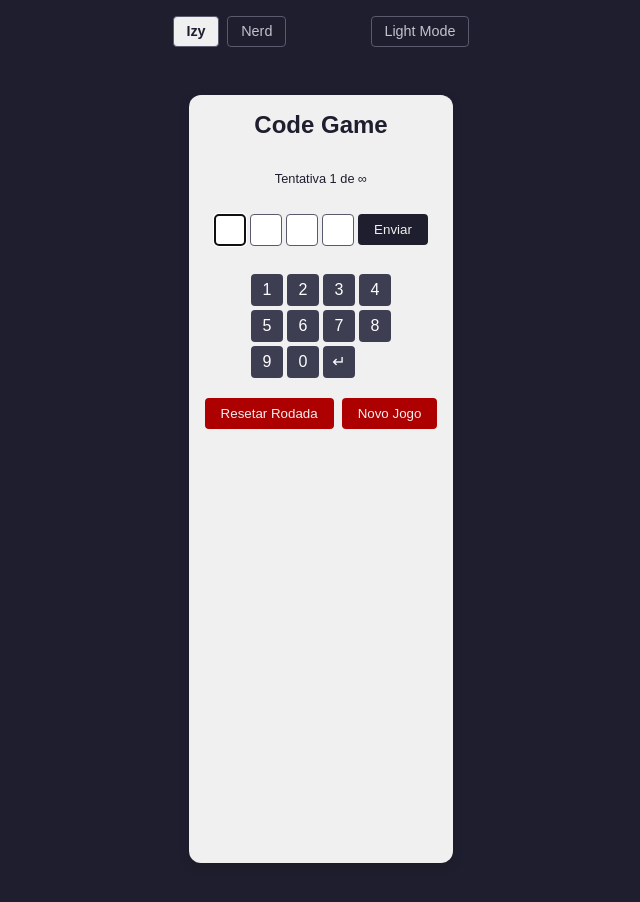
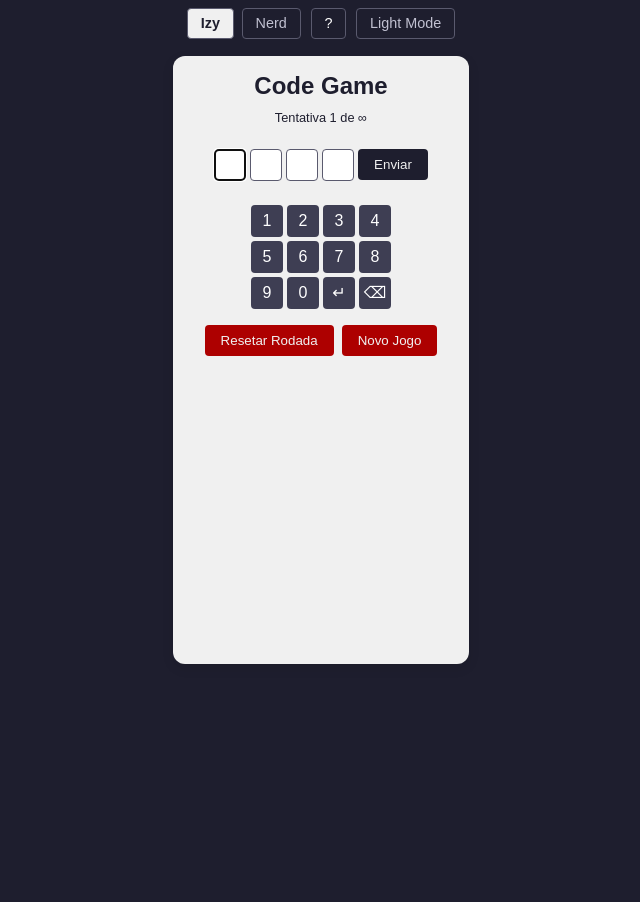
Before and after one commit to Luizcarlosmaia/CodeGame, a React (Vite) app: page / in a window 1280 px wide. Shown: the top 902 px of the page, without its empty margins (319-959 px from the left). After the commit the page ends 863 px from the top, so only its background shows below. Built offline with nearby package versions, Linux system fonts and the light colour scheme.

Commit message:
melhorias visuais e de comportamentos atualizados

```diff
--- a/src/App.tsx
+++ b/src/App.tsx
@@ -1,9 +1,11 @@
-// App.tsx
 import React, { useState } from "react";
 import { ThemeProvider } from "styled-components";
 import { GlobalStyles } from "./styles/GlobalStyles";
 import { theme, darkTheme } from "./theme";
 import { Game } from "./components/Game";
+import { IconButton } from "./styles/AppStyles";
+import { HelpModal } from "./components/HelpModal";
+
 import {
   Header,
   ModeMenu,
@@ -15,7 +17,7 @@ export const App: React.FC = () => {
   const [isDark, setIsDark] = useState(true);
   const [mode, setMode] = useState<"easy" | "hard">("easy");
   const activeTheme = isDark ? darkTheme : theme;
-
+  const [showHelp, setShowHelp] = useState(false);
   return (
     <ThemeProvider theme={activeTheme}>
       <GlobalStyles />
@@ -34,15 +36,16 @@ export const App: React.FC = () => {
             Nerd
           </ModeToggleButton>
         </ModeMenu>
-
+        <IconButton onClick={() => setShowHelp(true)} aria-label="Como jogar">
+          ?
+        </IconButton>
         <ThemeToggleWrapper>
           <ModeToggleButton active={false} onClick={() => setIsDark((d) => !d)}>
             {isDark ? "Light Mode" : "Dark Mode"}
           </ModeToggleButton>
         </ThemeToggleWrapper>
       </Header>
-
-      {/* PASSA O mode PARA O GAME */}
+      {showHelp && <HelpModal onClose={() => setShowHelp(false)} />}
       <Game mode={mode} />
     </ThemeProvider>
   );
--- a/src/components/Game.tsx
+++ b/src/components/Game.tsx
@@ -30,12 +30,28 @@ interface GameProps {
   mode: "easy" | "hard";
 }
 export const Game: React.FC<GameProps> = ({ mode }) => {
-  const [secretCode, setSecretCode] = useState<string[]>(generateCode);
-  const [guesses, setGuesses] = useState<string[][]>([]);
+  const [codes, setCodes] = useState<{ easy: string[]; hard: string[] }>({
+    easy: generateCode(),
+    hard: generateCode(),
+  });
+  const [allGuesses, setAllGuesses] = useState<{
+    easy: string[][];
+    hard: string[][];
+  }>({
+    easy: [],
+    hard: [],
+  });
+  const [hasWon, setHasWon] = useState<{ easy: boolean; hard: boolean }>({
+    easy: false,
+    hard: false,
+  });
   const [inputDigits, setInputDigits] = useState(["", "", "", ""]);
+  const inputRefs = useRef<(HTMLInputElement | null)[]>([]);
+  const keypadKeys = [1, 2, 3, 4, 5, 6, 7, 8, 9, 0, "↵", "⌫"];
 
-  const [isWinner, setIsWinner] = useState(false);
-  const inputRefs = useRef<(HTMLInputElement | null)[]>([]);
+  const secretCode = codes[mode];
+  const guesses = allGuesses[mode];
+  const isWinner = hasWon[mode];
 
   // Foca o primeiro input ao montar e após reset
   const focusField = (idx = 0) => inputRefs.current[idx]?.focus();
@@ -63,32 +79,39 @@ export const Game: React.FC<GameProps> = ({ mode }) => {
   const handleGuess = () => {
     if (isWinner) return;
     if (inputDigits.some((c) => !c)) return;
-    setGuesses((g) => [...g, [...inputDigits]]);
-    if (inputDigits.join("") === secretCode.join("")) setIsWinner(true);
+
+    setAllGuesses((prev) => ({
+      ...prev,
+      [mode]: [...prev[mode], [...inputDigits]],
+    }));
+
+    if (inputDigits.join("") === secretCode.join("")) {
+      setHasWon((prev) => ({ ...prev, [mode]: true }));
+    }
+
     setInputDigits(["", "", "", ""]);
     focusField();
   };
 
   const handleRestart = () => {
-    setSecretCode(generateCode());
-    setGuesses([]);
-    setIsWinner(false);
+    setCodes((prev) => ({ ...prev, [mode]: generateCode() }));
+    setAllGuesses((prev) => ({ ...prev, [mode]: [] }));
+    setHasWon((prev) => ({ ...prev, [mode]: false }));
     setInputDigits(["", "", "", ""]);
     focusField();
   };
 
   const handleClear = () => {
-    setGuesses([]); // limpa o histórico
-    setInputDigits(["", "", "", ""]); // zera inputs
-    setIsWinner(false); // reseta vitória
-    focusField(); // foca no primeiro campo
+    setAllGuesses((prev) => ({ ...prev, [mode]: [] }));
+    setInputDigits(["", "", "", ""]);
+    setHasWon((prev) => ({ ...prev, [mode]: false }));
+    focusField();
   };
 
   return (
     <>
       <PageWrapper>
         <Content>
-          {/* CONTROLS */}
           <Controls>
             <Title>Code Game</Title>
             <Counter>
@@ -122,20 +145,33 @@ export const Game: React.FC<GameProps> = ({ mode }) => {
             </SubmitButton>
           </InputArea>
           <Keypad>
-            {[1, 2, 3, 4, 5, 6, 7, 8, 9, 0].map((n) => (
+            {keypadKeys.map((k, i) => (
               <Key
-                key={n}
+                key={i}
                 onClick={() => {
-                  // encontra primeira posição vazia e insere o dígito
-                  const idx = inputDigits.findIndex((d) => d === "");
-                  if (idx !== -1) handleChange(String(n), idx);
+                  if (typeof k === "number") {
+                    // insere dígito
+                    const idx = inputDigits.findIndex((d) => d === "");
+                    if (idx !== -1) handleChange(String(k), idx);
+                  } else if (k === "⌫") {
+                    // exclui último dígito
+                    const lastFilled = inputDigits
+                      .map((d, i) => (d ? i : -1))
+                      .filter((i) => i >= 0)
+                      .pop();
+                    if (lastFilled !== undefined) {
+                      handleChange("", lastFilled);
+                      focusField(lastFilled);
+                    }
+                  } else {
+                    // enter
+                    handleGuess();
+                  }
                 }}
               >
-                {n}
+                {k}
               </Key>
             ))}
-            {/* enter */}
-            <Key onClick={handleGuess}>↵</Key>
           </Keypad>
 
           <ActionGroup>
--- /dev/null
+++ b/src/components/HelpModal.tsx
@@ -0,0 +1,46 @@
+import React from "react";
+import {
+  Overlay,
+  ModalBox,
+  ModalHeader,
+  ModalContent,
+  CloseButton,
+} from "../styles/AppStyles";
+
+interface HelpModalProps {
+  onClose: () => void;
+}
+
+export const HelpModal: React.FC<HelpModalProps> = ({ onClose }) => {
+  return (
+    <Overlay onClick={onClose}>
+      <ModalBox onClick={(e) => e.stopPropagation()}>
+        <ModalHeader>
+          <h2>Como jogar</h2>
+          <CloseButton onClick={onClose} aria-label="Fechar">
+            ×
+          </CloseButton>
+        </ModalHeader>
+        <ModalContent>
+          <h3>Controles</h3>
+          <ul>
+            <li>Teclado on-screen para digitar (0–9).</li>
+            <li>⌫ apaga; ↵ envia.</li>
+          </ul>
+
+          <h3>Ações</h3>
+          <ul>
+            <li>Limpar Rodada – limpa palpites.</li>
+            <li>Novo Jogo – reinicia código e histórico.</li>
+          </ul>
+
+          <h3>Modos</h3>
+          <ul>
+            <li>Izy – feedback colorido por posição/existência.</li>
+            <li>Nerd – apenas totais de acertos.</li>
+          </ul>
+        </ModalContent>
+      </ModalBox>
+    </Overlay>
+  );
+};
--- a/src/styles/AppStyles.ts
+++ b/src/styles/AppStyles.ts
@@ -54,7 +54,7 @@ export const Container = styled.div`
 export const Title = styled.h1`
   font-size: 1.5rem;
   color: ${({ theme }) => theme.colors.primaryDark};
-  margin-bottom: 1rem;
+  margin-bottom: 0.5rem;
 `;
 
 export const Subtitle = styled.p`
@@ -136,7 +136,7 @@ export const RestartButton = styled.button`
 export const WinnerMessage = styled.div`
   background-color: ${({ theme }) => theme.colors.successBg};
   color: ${({ theme }) => theme.colors.successText};
-  padding: 1rem;
+  padding: 0.5rem;
   border-radius: 6px;
   font-weight: bold;
   margin-bottom: 1rem;
@@ -205,13 +205,13 @@ export const PageWrapper = styled.div`
   display: flex;
   flex-direction: column;
   align-items: center;
-  justify-content: center;
+  justify-content: flex-start;
   min-height: 100vh;
-  padding: 2rem;
+  padding: 0.1rem;
   background-color: ${({ theme }) => theme.colors.background};
 
   @media (max-width: 600px) {
-    padding: 1rem;
+    padding: 0.5rem;
   }
 `;
 
@@ -220,26 +220,24 @@ export const Content = styled.div`
   width: 100%;
   max-width: 360px;
   background-color: ${({ theme }) => theme.colors.white};
-  min-height: calc(100vh - 2rem);
+  min-height: calc(80vh - 2rem);
   overflow-y: auto;
   border-radius: 12px;
   box-shadow: 0 4px 12px rgba(0, 0, 0, 0.1);
-  padding: 1rem;
+  padding: 1rem 2rem;
   display: flex;
   flex-direction: column;
-  gap: 0.75rem;
+  gap: 0.5rem;
   align-items: center;
 `;
 
-/** Painel de controles: título, contador e modo */
 export const Controls = styled.div`
   display: flex;
   flex-direction: column;
   align-items: center;
-  gap: 1rem;
+  gap: 0.1rem;
 `;
 
-/** Linha de inputs + botão */
 export const InputArea = styled.div`
   display: flex;
   align-items: center;
@@ -383,3 +381,80 @@ export const ActionGroup = styled.div`
   gap: 0.5rem;
   margin-top: 0.5rem;
 `;
+
+// Modal de ajuda
+export const Overlay = styled.div`
+  position: fixed;
+  top: 0;
+  left: 0;
+  width: 100vw;
+  height: 100vh;
+  background: rgba(0, 0, 0, 0.5);
+  display: flex;
+  align-items: center;
+  justify-content: center;
+  z-index: 100;
+`;
+
+export const ModalBox = styled.div`
+  background: ${({ theme }) => theme.colors.white};
+  padding: 1.5rem;
+  max-width: 320px;
+  width: 90%;
+  border-radius: 8px;
+  box-shadow: 0 4px 16px rgba(0, 0, 0, 0.2);
+  position: relative;
+  color: ${({ theme }) => theme.colors.primaryDark};
+`;
+
+export const ModalHeader = styled.div`
+  display: flex;
+  align-items: center;
+  justify-content: space-between;
+  margin-bottom: 0.75rem;
+
+  h2 {
+    margin: 0;
+    font-size: 1.25rem;
+  }
+`;
+
+export const ModalContent = styled.div`
+  font-size: 0.9rem;
+
+  ul {
+    padding-left: 1.2rem;
+    margin: 0.5rem 0 0;
+  }
+
+  li {
+    margin-bottom: 0.5rem;
+    line-height: 1.3;
+  }
+`;
+
+export const CloseButton = styled.button`
+  background: none;
+  border: none;
+  font-size: 1.2rem;
+  cursor: pointer;
+  color: ${({ theme }) => theme.colors.grayText};
+  padding: 0;
+  line-height: 1;
+`;
+
+export const IconButton = styled.button`
+  background-color: ${({ theme }) => theme.colors.background};
+  color: ${({ theme }) => theme.colors.numberColor};
+  border: 1px solid ${({ theme }) => theme.colors.inputBorder};
+  padding: 0.4rem 0.8rem;
+  border-radius: 4px;
+  font-size: 0.9rem;
+  cursor: pointer;
+  transition: background-color 0.2s, color 0.2s;
+
+  &:hover {
+    background-color: ${({ theme }) => theme.colors.primary};
+    color: ${({ theme }) => theme.colors.white};
+  }
+`;
--- a/src/styles/GlobalStyles.ts
+++ b/src/styles/GlobalStyles.ts
@@ -26,6 +26,6 @@ export const GlobalStyles = createGlobalStyle`
     align-items: center;
     justify-content: center;
     min-height: 100vh;
-    padding: 1rem;
+    padding: 0.5rem;
   }
 `;
```
